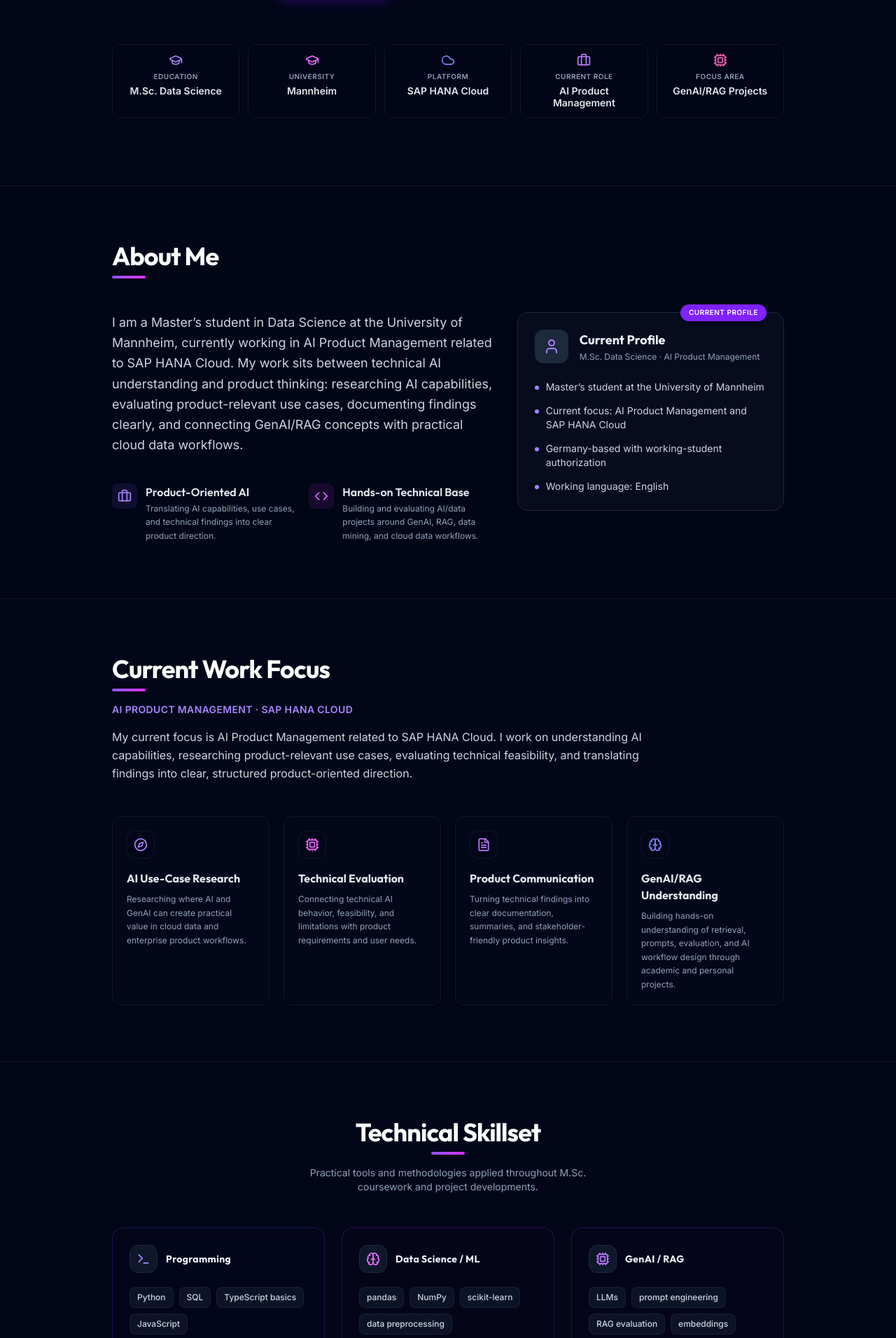
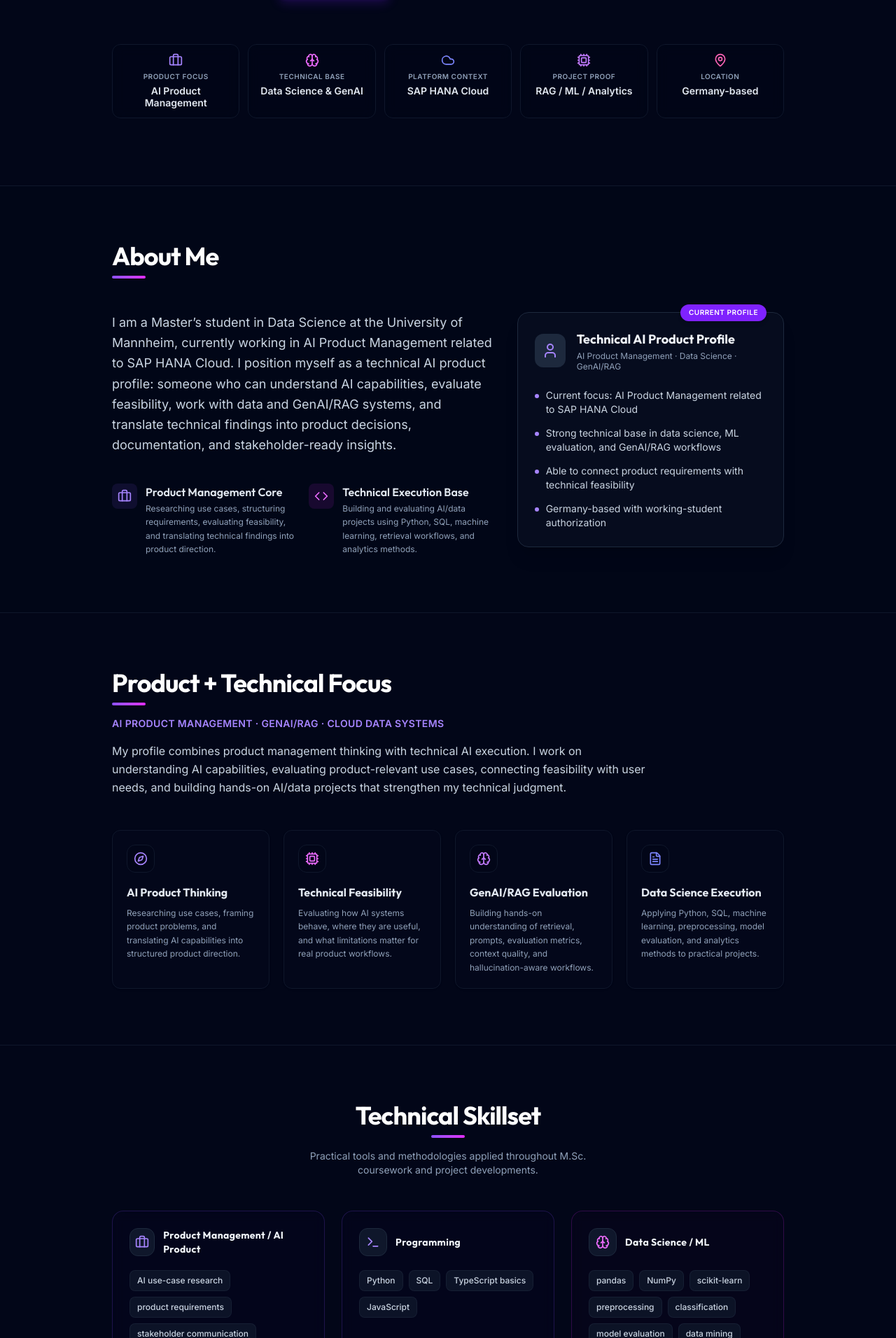
Before and after one commit to raywincruz07-collab/raywincruz07-collab.github.io, a React (Vite) app: page / in a window 1280 px wide. Shown: the part 608-2520 px from the top of the page at 70% size. Built offline with nearby package versions, Linux system fonts and the light colour scheme.

Commit message:
Reposition portfolio as technical AI product profile

```diff
--- a/src/components/About.tsx
+++ b/src/components/About.tsx
@@ -35,11 +35,12 @@ export const About: React.FC = () => {
                 </div>
                 <div>
                   <h4 className="font-semibold text-slate-200 text-sm sm:text-base">
-                    Product-Oriented AI
+                    Product Management Core
                   </h4>
                   <p className="text-xs text-slate-400 mt-0.5 leading-relaxed">
-                    Translating AI capabilities, use cases, and technical
-                    findings into clear product direction.
+                    Researching use cases, structuring requirements, evaluating
+                    feasibility, and translating technical findings into product
+                    direction.
                   </p>
                 </div>
               </div>
@@ -50,11 +51,12 @@ export const About: React.FC = () => {
                 </div>
                 <div>
                   <h4 className="font-semibold text-slate-200 text-sm sm:text-base">
-                    Hands-on Technical Base
+                    Technical Execution Base
                   </h4>
                   <p className="text-xs text-slate-400 mt-0.5 leading-relaxed">
-                    Building and evaluating AI/data projects around GenAI, RAG,
-                    data mining, and cloud data workflows.
+                    Building and evaluating AI/data projects using Python, SQL,
+                    machine learning, retrieval workflows, and analytics
+                    methods.
                   </p>
                 </div>
               </div>
@@ -74,10 +76,11 @@ export const About: React.FC = () => {
                 </div>
                 <div>
                   <h3 className="font-bold text-slate-100 text-base sm:text-lg">
-                    Current Profile
+                    Technical AI Product Profile
                   </h3>
                   <p className="text-[11px] sm:text-xs text-slate-400 mt-0.5 leading-tight">
-                    M.Sc. Data Science &middot; AI Product Management
+                    AI Product Management &middot; Data Science &middot;
+                    GenAI/RAG
                   </p>
                 </div>
               </div>
@@ -85,21 +88,28 @@ export const About: React.FC = () => {
               <ul className="space-y-3.5 text-xs sm:text-sm text-slate-300">
                 <li className="flex items-start gap-2.5">
                   <div className="h-1.5 w-1.5 rounded-full bg-violet-400 mt-2 shrink-0" />
-                  <span>Master’s student at the University of Mannheim</span>
+                  <span>
+                    Current focus: AI Product Management related to SAP HANA
+                    Cloud
+                  </span>
                 </li>
                 <li className="flex items-start gap-2.5">
                   <div className="h-1.5 w-1.5 rounded-full bg-violet-400 mt-2 shrink-0" />
                   <span>
-                    Current focus: AI Product Management and SAP HANA Cloud
+                    Strong technical base in data science, ML evaluation, and
+                    GenAI/RAG workflows
+                  </span>
+                </li>
+                <li className="flex items-start gap-2.5">
+                  <div className="h-1.5 w-1.5 rounded-full bg-violet-400 mt-2 shrink-0" />
+                  <span>
+                    Able to connect product requirements with technical
+                    feasibility
                   </span>
                 </li>
                 <li className="flex items-start gap-2.5">
                   <div className="h-1.5 w-1.5 rounded-full bg-violet-400 mt-2 shrink-0" />
                   <span>Germany-based with working-student authorization</span>
-                </li>
-                <li className="flex items-start gap-2.5">
-                  <div className="h-1.5 w-1.5 rounded-full bg-violet-400 mt-2 shrink-0" />
-                  <span>Working language: English</span>
                 </li>
               </ul>
             </div>
--- a/src/components/Hero.tsx
+++ b/src/components/Hero.tsx
@@ -1,11 +1,11 @@
 import {
-  GraduationCap,
   MapPin,
   Briefcase,
   ArrowDown,
   FileText,
   Cloud,
   Cpu,
+  Brain,
 } from "lucide-react";
 import { portfolioData } from "../data/portfolioData";
 
@@ -36,11 +36,11 @@ export const Hero: React.FC = () => {
         {/* Subtitle / Positioning */}
         <p className="text-sm sm:text-xl md:text-2xl font-semibold text-slate-300 max-w-3xl mx-auto mb-6 tracking-wide leading-relaxed px-4">
           <span className="block sm:inline">
-            M.Sc. Data Science &middot; AI Product Management
+            AI Product Management &middot; GenAI/RAG
           </span>
           <span className="hidden sm:inline"> &middot; </span>
           <span className="block sm:inline mt-1 sm:mt-0">
-            SAP HANA Cloud &middot; GenAI/RAG
+            Data Science &middot; Cloud Data Systems
           </span>
         </p>
 
@@ -79,48 +79,48 @@ export const Hero: React.FC = () => {
         {/* Stats Grid */}
         <div className="grid grid-cols-1 sm:grid-cols-2 lg:grid-cols-5 gap-3 max-w-5xl mx-auto px-2 sm:px-0">
           <div className="flex flex-col items-center p-3 rounded-xl border border-slate-900 bg-slate-950/40 backdrop-blur-sm hover:border-slate-800 transition-colors">
-            <GraduationCap className="h-5 w-5 text-violet-400 mb-1.5" />
+            <Briefcase className="h-5 w-5 text-violet-400 mb-1.5" />
             <span className="text-[10px] font-semibold text-slate-400 uppercase tracking-wider mb-1">
-              Education
+              Product Focus
             </span>
             <span className="text-xs sm:text-sm font-semibold text-slate-200 leading-tight">
-              M.Sc. Data Science
+              AI Product Management
             </span>
           </div>
           <div className="flex flex-col items-center p-3 rounded-xl border border-slate-900 bg-slate-950/40 backdrop-blur-sm hover:border-slate-800 transition-colors">
-            <GraduationCap className="h-5 w-5 text-fuchsia-400 mb-1.5" />
+            <Brain className="h-5 w-5 text-fuchsia-400 mb-1.5" />
             <span className="text-[10px] font-semibold text-slate-400 uppercase tracking-wider mb-1">
-              University
+              Technical Base
             </span>
             <span className="text-xs sm:text-sm font-semibold text-slate-200 leading-tight">
-              Mannheim
+              Data Science & GenAI
             </span>
           </div>
           <div className="flex flex-col items-center p-3 rounded-xl border border-slate-900 bg-slate-950/40 backdrop-blur-sm hover:border-slate-800 transition-colors col-span-1 sm:col-span-2 lg:col-span-1">
             <Cloud className="h-5 w-5 text-indigo-400 mb-1.5" />
             <span className="text-[10px] font-semibold text-slate-400 uppercase tracking-wider mb-1">
-              Platform
+              Platform Context
             </span>
             <span className="text-xs sm:text-sm font-semibold text-slate-200 leading-tight">
               SAP HANA Cloud
             </span>
           </div>
           <div className="flex flex-col items-center p-3 rounded-xl border border-slate-900 bg-slate-950/40 backdrop-blur-sm hover:border-slate-800 transition-colors">
-            <Briefcase className="h-5 w-5 text-purple-400 mb-1.5" />
+            <Cpu className="h-5 w-5 text-purple-400 mb-1.5" />
             <span className="text-[10px] font-semibold text-slate-400 uppercase tracking-wider mb-1">
-              Current Role
+              Project Proof
             </span>
             <span className="text-xs sm:text-sm font-semibold text-slate-200 leading-tight">
-              AI Product Management
+              RAG / ML / Analytics
             </span>
           </div>
           <div className="flex flex-col items-center p-3 rounded-xl border border-slate-900 bg-slate-950/40 backdrop-blur-sm hover:border-slate-800 transition-colors">
-            <Cpu className="h-5 w-5 text-pink-400 mb-1.5" />
+            <MapPin className="h-5 w-5 text-pink-400 mb-1.5" />
             <span className="text-[10px] font-semibold text-slate-400 uppercase tracking-wider mb-1">
-              Focus Area
+              Location
             </span>
             <span className="text-xs sm:text-sm font-semibold text-slate-200 leading-tight">
-              GenAI/RAG Projects
+              Germany-based
             </span>
           </div>
         </div>
--- a/src/components/Journey.tsx
+++ b/src/components/Journey.tsx
@@ -18,7 +18,8 @@ export const Journey: React.FC = () => {
           </h2>
           <div className="mt-2 h-1 w-12 bg-gradient-to-r from-violet-500 to-fuchsia-500 rounded-full mx-auto"></div>
           <p className="mt-4 text-slate-400 text-xs sm:text-sm max-w-md mx-auto px-2">
-            A focused path from data science foundations to AI product management, GenAI/RAG evaluation, and cloud data product work in Germany.
+            A path combining AI product management, data science, GenAI/RAG
+            evaluation, and hands-on technical project execution.
           </p>
         </div>
 
--- a/src/components/Skills.tsx
+++ b/src/components/Skills.tsx
@@ -1,5 +1,11 @@
-import React from "react";
-import { Terminal, Database, Brain, Cpu, Wrench } from "lucide-react";
+import {
+  Terminal,
+  Database,
+  Brain,
+  Cpu,
+  Wrench,
+  Briefcase,
+} from "lucide-react";
 import { portfolioData } from "../data/portfolioData";
 
 export const Skills: React.FC = () => {
@@ -7,13 +13,15 @@ export const Skills: React.FC = () => {
 
   const getCategoryIcon = (category: string) => {
     switch (category.toLowerCase()) {
+      case "product management / ai product":
+        return <Briefcase className="h-5 w-5 text-violet-400" />;
       case "programming":
         return <Terminal className="h-5 w-5 text-violet-400" />;
       case "data science / ml":
         return <Brain className="h-5 w-5 text-fuchsia-400" />;
       case "genai / rag":
         return <Cpu className="h-5 w-5 text-purple-400" />;
-      case "data engineering":
+      case "data / cloud systems":
         return <Database className="h-5 w-5 text-indigo-400" />;
       default:
         return <Wrench className="h-5 w-5 text-pink-400" />;
@@ -22,13 +30,15 @@ export const Skills: React.FC = () => {
 
   const getCategoryColor = (category: string) => {
     switch (category.toLowerCase()) {
+      case "product management / ai product":
+        return "border-violet-500/20 hover:border-violet-500/40 bg-violet-950/5";
       case "programming":
         return "border-violet-500/20 hover:border-violet-500/40 bg-violet-950/5";
       case "data science / ml":
         return "border-fuchsia-500/20 hover:border-fuchsia-500/40 bg-fuchsia-950/5";
       case "genai / rag":
         return "border-purple-500/20 hover:border-purple-500/40 bg-purple-950/5";
-      case "data engineering":
+      case "data / cloud systems":
         return "border-indigo-500/20 hover:border-indigo-500/40 bg-indigo-950/5";
       default:
         return "border-pink-500/20 hover:border-pink-500/40 bg-pink-950/5";
--- a/src/components/WorkFocus.tsx
+++ b/src/components/WorkFocus.tsx
@@ -11,14 +11,18 @@ export const WorkFocus: React.FC = () => {
         {/* Section Heading */}
         <div className="mb-10 sm:mb-12 text-center md:text-left">
           <h2 className="text-3xl font-bold tracking-tight text-white sm:text-4xl">
-            Current Work Focus
+            Product + Technical Focus
           </h2>
           <div className="mt-2 h-1 w-12 bg-gradient-to-r from-violet-500 to-fuchsia-500 rounded-full mx-auto md:mx-0"></div>
           <p className="mt-4 text-xs sm:text-sm font-semibold text-violet-400 tracking-wide uppercase">
-            AI Product Management &middot; SAP HANA Cloud
+            AI Product Management &middot; GenAI/RAG &middot; Cloud Data Systems
           </p>
           <p className="mt-4 text-slate-300 text-sm sm:text-base leading-relaxed max-w-3xl">
-            My current focus is AI Product Management related to SAP HANA Cloud. I work on understanding AI capabilities, researching product-relevant use cases, evaluating technical feasibility, and translating findings into clear, structured product-oriented direction.
+            My profile combines product management thinking with technical AI
+            execution. I work on understanding AI capabilities, evaluating
+            product-relevant use cases, connecting feasibility with user needs,
+            and building hands-on AI/data projects that strengthen my technical
+            judgment.
           </p>
         </div>
 
@@ -30,10 +34,11 @@ export const WorkFocus: React.FC = () => {
               <Compass className="h-5 w-5" />
             </div>
             <h4 className="font-bold text-slate-200 group-hover:text-violet-400 transition-colors text-sm sm:text-base mb-2">
-              AI Use-Case Research
+              AI Product Thinking
             </h4>
             <p className="text-xs text-slate-400 leading-relaxed">
-              Researching where AI and GenAI can create practical value in cloud data and enterprise product workflows.
+              Researching use cases, framing product problems, and translating
+              AI capabilities into structured product direction.
             </p>
           </div>
 
@@ -43,36 +48,39 @@ export const WorkFocus: React.FC = () => {
               <Cpu className="h-5 w-5" />
             </div>
             <h4 className="font-bold text-slate-200 group-hover:text-violet-400 transition-colors text-sm sm:text-base mb-2">
-              Technical Evaluation
+              Technical Feasibility
             </h4>
             <p className="text-xs text-slate-400 leading-relaxed">
-              Connecting technical AI behavior, feasibility, and limitations with product requirements and user needs.
+              Evaluating how AI systems behave, where they are useful, and what
+              limitations matter for real product workflows.
             </p>
           </div>
 
           {/* Card 3 */}
           <div className="group rounded-xl border border-slate-900 bg-slate-900/10 p-5 shadow-sm transition-all duration-300 hover:border-slate-800 hover:bg-slate-900/20">
             <div className="flex h-10 w-10 items-center justify-center rounded-xl bg-slate-950 border border-slate-900 text-purple-400 mb-4 group-hover:border-purple-500/20 transition-colors">
-              <FileText className="h-5 w-5" />
+              <Brain className="h-5 w-5" />
             </div>
             <h4 className="font-bold text-slate-200 group-hover:text-violet-400 transition-colors text-sm sm:text-base mb-2">
-              Product Communication
+              GenAI/RAG Evaluation
             </h4>
             <p className="text-xs text-slate-400 leading-relaxed">
-              Turning technical findings into clear documentation, summaries, and stakeholder-friendly product insights.
+              Building hands-on understanding of retrieval, prompts, evaluation
+              metrics, context quality, and hallucination-aware workflows.
             </p>
           </div>
 
           {/* Card 4 */}
           <div className="group rounded-xl border border-slate-900 bg-slate-900/10 p-5 shadow-sm transition-all duration-300 hover:border-slate-800 hover:bg-slate-900/20">
             <div className="flex h-10 w-10 items-center justify-center rounded-xl bg-slate-950 border border-slate-900 text-indigo-400 mb-4 group-hover:border-indigo-500/20 transition-colors">
-              <Brain className="h-5 w-5" />
+              <FileText className="h-5 w-5" />
             </div>
             <h4 className="font-bold text-slate-200 group-hover:text-violet-400 transition-colors text-sm sm:text-base mb-2">
-              GenAI/RAG Understanding
+              Data Science Execution
             </h4>
             <p className="text-xs text-slate-400 leading-relaxed">
-              Building hands-on understanding of retrieval, prompts, evaluation, and AI workflow design through academic and personal projects.
+              Applying Python, SQL, machine learning, preprocessing, model
+              evaluation, and analytics methods to practical projects.
             </p>
           </div>
         </div>
--- a/src/data/portfolioData.ts
+++ b/src/data/portfolioData.ts
@@ -50,26 +50,37 @@ export const portfolioData: PortfolioData = {
   personalInfo: {
     name: "Raywin Cruz",
     positioning:
-      "M.Sc. Data Science · AI Product Management · SAP HANA Cloud · GenAI/RAG",
+      "AI Product Management · GenAI/RAG · Data Science · Cloud Data Systems",
     location: "University of Mannheim · Germany",
     heroSummary:
-      "I combine AI product thinking with hands-on data science to evaluate GenAI/RAG workflows, structure product-relevant insights, and build practical AI/data projects with Python, SQL, and modern evaluation methods.",
+      "I combine AI product thinking with hands-on data science and GenAI/RAG implementation. My work focuses on researching AI use cases, evaluating technical feasibility, building practical AI/data prototypes, and translating technical findings into clear product direction.",
     stats: [
-      "M.Sc. Data Science",
-      "University of Mannheim",
+      "AI Product Management",
+      "Data Science & GenAI",
       "SAP HANA Cloud",
-      "AI Product Management",
-      "GenAI/RAG Projects",
+      "RAG / ML / Analytics",
+      "Germany-based",
     ],
     about:
-      "I am a Master’s student in Data Science at the University of Mannheim, currently working in AI Product Management related to SAP HANA Cloud. My work sits between technical AI understanding and product thinking: researching AI capabilities, evaluating product-relevant use cases, documenting findings clearly, and connecting GenAI/RAG concepts with practical cloud data workflows.",
+      "I am a Master’s student in Data Science at the University of Mannheim, currently working in AI Product Management related to SAP HANA Cloud. I position myself as a technical AI product profile: someone who can understand AI capabilities, evaluate feasibility, work with data and GenAI/RAG systems, and translate technical findings into product decisions, documentation, and stakeholder-ready insights.",
     email: "raywincruz2003@gmail.com",
     linkedin: "https://www.linkedin.com/in/raywincruz",
     github: "https://github.com/raywincruz07-collab",
     message:
-      "Currently focused on AI product management, SAP HANA Cloud, GenAI/RAG evaluation, and data-driven product workflows.",
+      "Focused on AI Product Management with hands-on strength in GenAI/RAG, data science, AI evaluation, and cloud data product workflows.",
   },
   skills: [
+    {
+      category: "Product Management / AI Product",
+      skills: [
+        "AI use-case research",
+        "product requirements",
+        "stakeholder communication",
+        "technical documentation",
+        "feasibility evaluation",
+        "product-oriented analysis",
+      ],
+    },
     {
       category: "Programming",
       skills: ["Python", "SQL", "TypeScript basics", "JavaScript"],
@@ -80,9 +91,11 @@ export const portfolioData: PortfolioData = {
         "pandas",
         "NumPy",
         "scikit-learn",
-        "data preprocessing",
+        "preprocessing",
+        "classification",
         "model evaluation",
         "data mining",
+        "fairness analysis",
       ],
     },
     {
@@ -90,29 +103,31 @@ export const portfolioData: PortfolioData = {
       skills: [
         "LLMs",
         "prompt engineering",
-        "RAG evaluation",
+        "retrieval evaluation",
         "embeddings",
         "vector search",
-        "LangChain/LangGraph basics",
+        "RAG evaluation",
+        "hallucination-aware evaluation",
       ],
     },
     {
-      category: "Data Engineering",
+      category: "Data / Cloud Systems",
       skills: [
         "APIs",
         "ETL workflows",
         "PostgreSQL basics",
         "data validation",
         "Docker basics",
+        "cloud data workflows",
       ],
     },
     {
-      category: "Tools & BI",
+      category: "Tools",
       skills: [
         "Git",
         "GitHub",
         "Jupyter",
-        "VS Code / Antigravity",
+        "VS Code/Antigravity",
         "Power BI",
         "Tableau",
       ],
@@ -301,7 +316,7 @@ export const portfolioData: PortfolioData = {
     {
       title: "AI Product Management — SAP HANA Cloud",
       description:
-        "Current focus on AI product workflows, use-case research, technical evaluation, stakeholder communication, and product-oriented AI understanding.",
+        "Current focus on AI product workflows, use-case research, technical feasibility evaluation, stakeholder communication, documentation, and product-oriented AI understanding.",
       period: "Current",
     },
     {
```
Also changed, not shown: src/components/Contact.tsx (+8 -3 lines).
